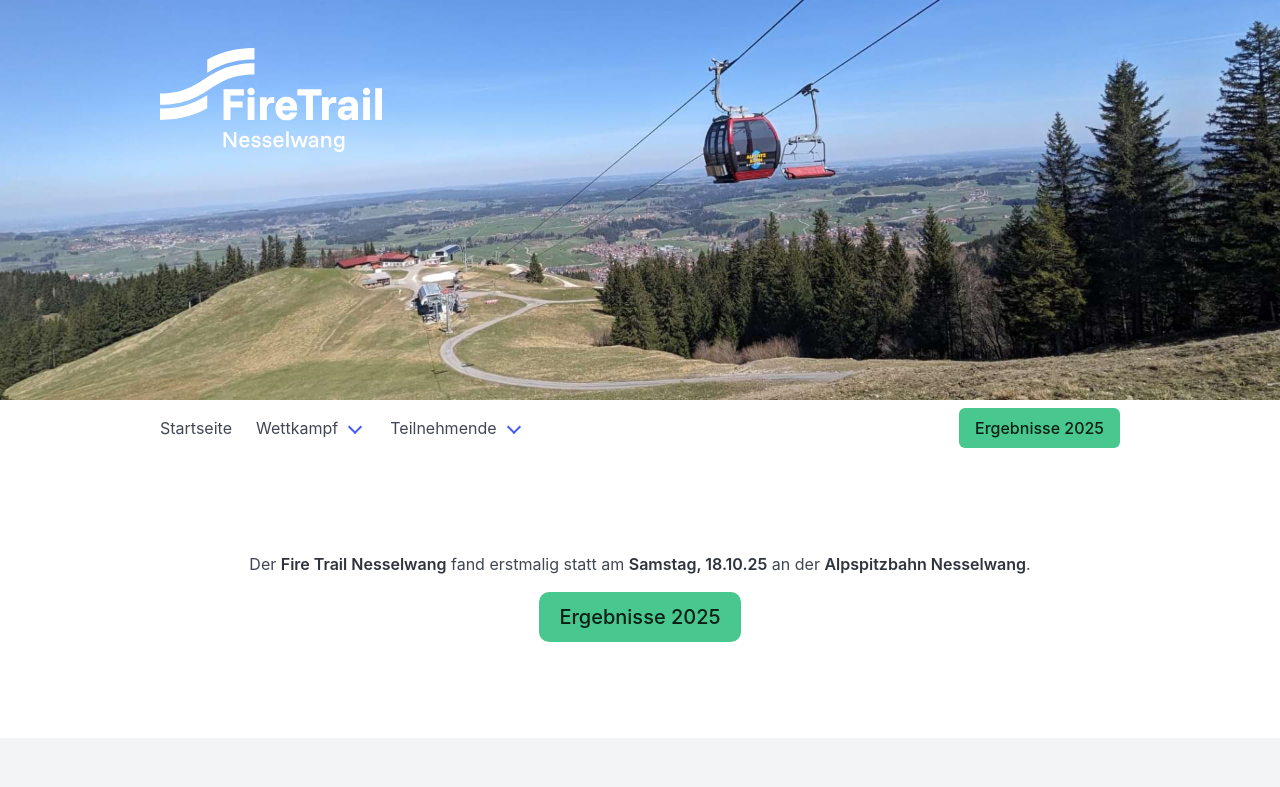
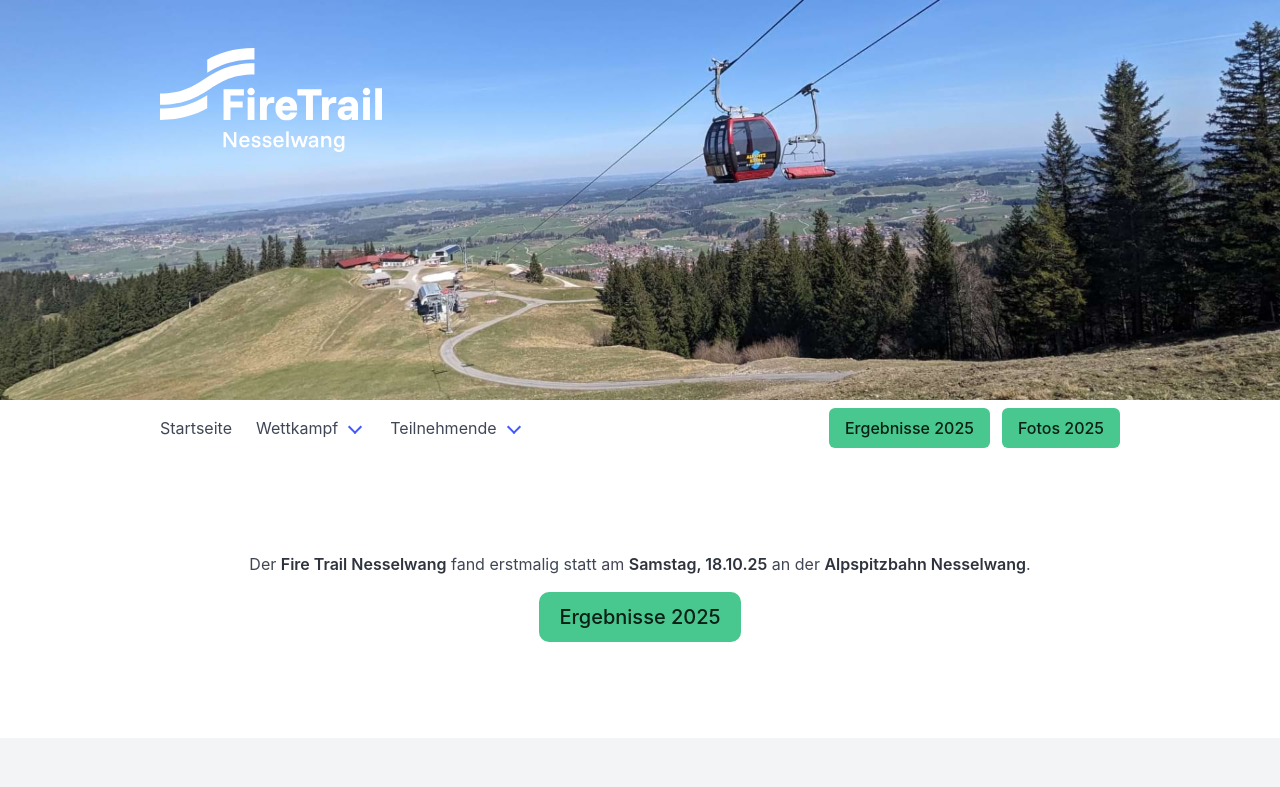
Before and after one commit to steffkes/nesselwang-competition, a Nuxt app: page / in a window 1280 px wide. Shown: the top 787 px of the page. Built offline with nearby package versions, Linux system fonts and the light colour scheme; no server answers.

Commit message:
link to gallery 2025

```diff
--- a/layouts/default.vue
+++ b/layouts/default.vue
@@ -168,6 +168,11 @@ useHead({
                     class="button is-success"
                     >Ergebnisse 2025</a
                   >
+                  <a
+                    href="//go.fire-trail-nesselwang.de/impressionen"
+                    class="button is-success"
+                    >Fotos 2025</a
+                  >
                 </div>
               </div>
             </div>
@@ -179,6 +184,11 @@ useHead({
             href="//go.fire-trail-nesselwang.de/ergebnisse"
             class="button is-success"
             >Ergebnisse 2025</a
+          >
+          <a
+            href="//go.fire-trail-nesselwang.de/impressionen"
+            class="button is-success ml-2"
+            >Fotos 2025</a
           >
         </p>
       </div>
```
